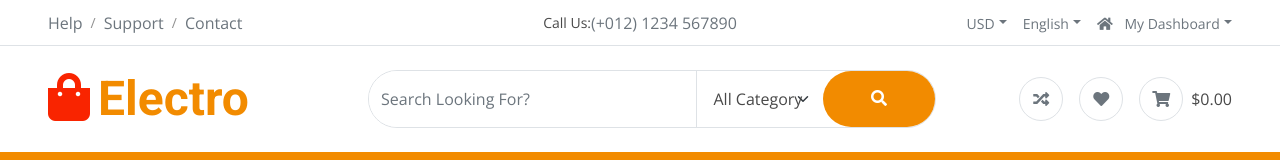
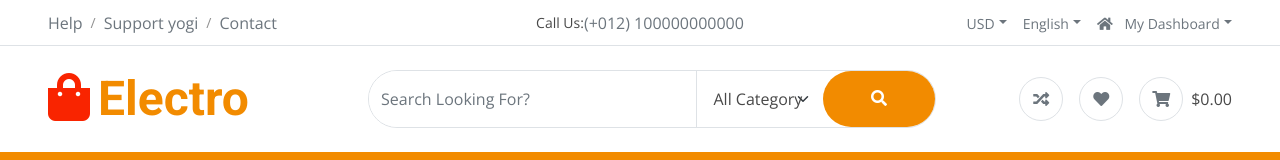
Before and after one commit to prasad0987/Electro, a website: page index.html in a window 1280 px wide. Shown: the top 160 px of the page. Drawn offline with nearby package versions, Linux system fonts and the light colour scheme.

Commit message:
20-05-2026 index

```diff
--- a/index.html
+++ b/index.html
@@ -46,14 +46,14 @@
                 <div class="col-lg-4 text-center text-lg-start mb-lg-0">
                     <div class="d-inline-flex align-items-center" style="height: 45px;">
                         <a href="#" class="text-muted me-2"> Help</a><small> / </small>
-                        <a href="#" class="text-muted mx-2"> Support</a><small> / </small>
+                        <a href="#" class="text-muted mx-2"> Support yogi</a><small> / </small>
                         <a href="#" class="text-muted ms-2"> Contact</a>
 
                     </div>
                 </div>
                 <div class="col-lg-4 text-center d-flex align-items-center justify-content-center">
                     <small class="text-dark">Call Us:</small>
-                    <a href="#" class="text-muted">(+012) 1234 567890</a>
+                    <a href="#" class="text-muted">(+012) 100000000000</a>
                 </div>
 
                 <div class="col-lg-4 text-center text-lg-end">
```
